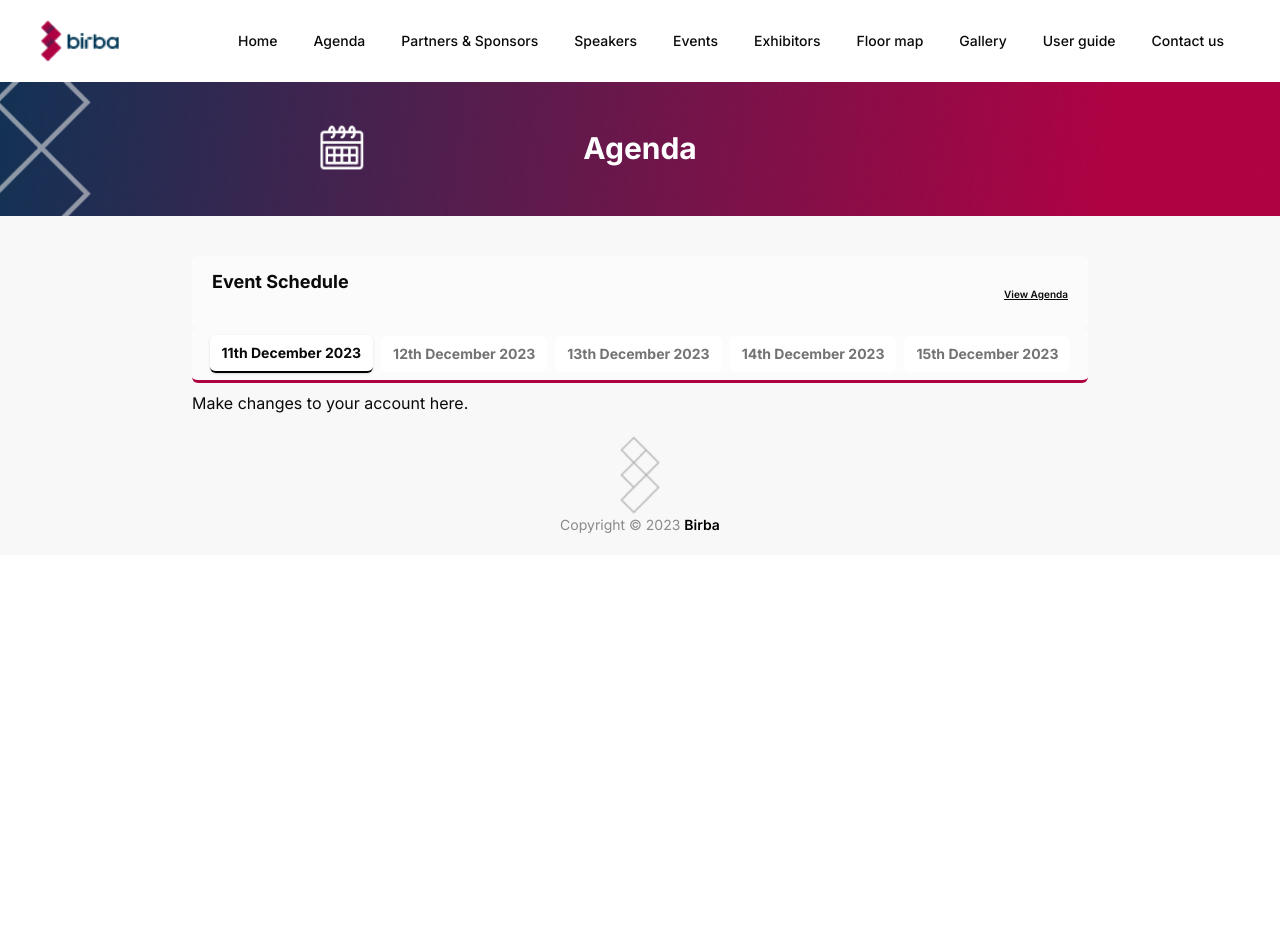
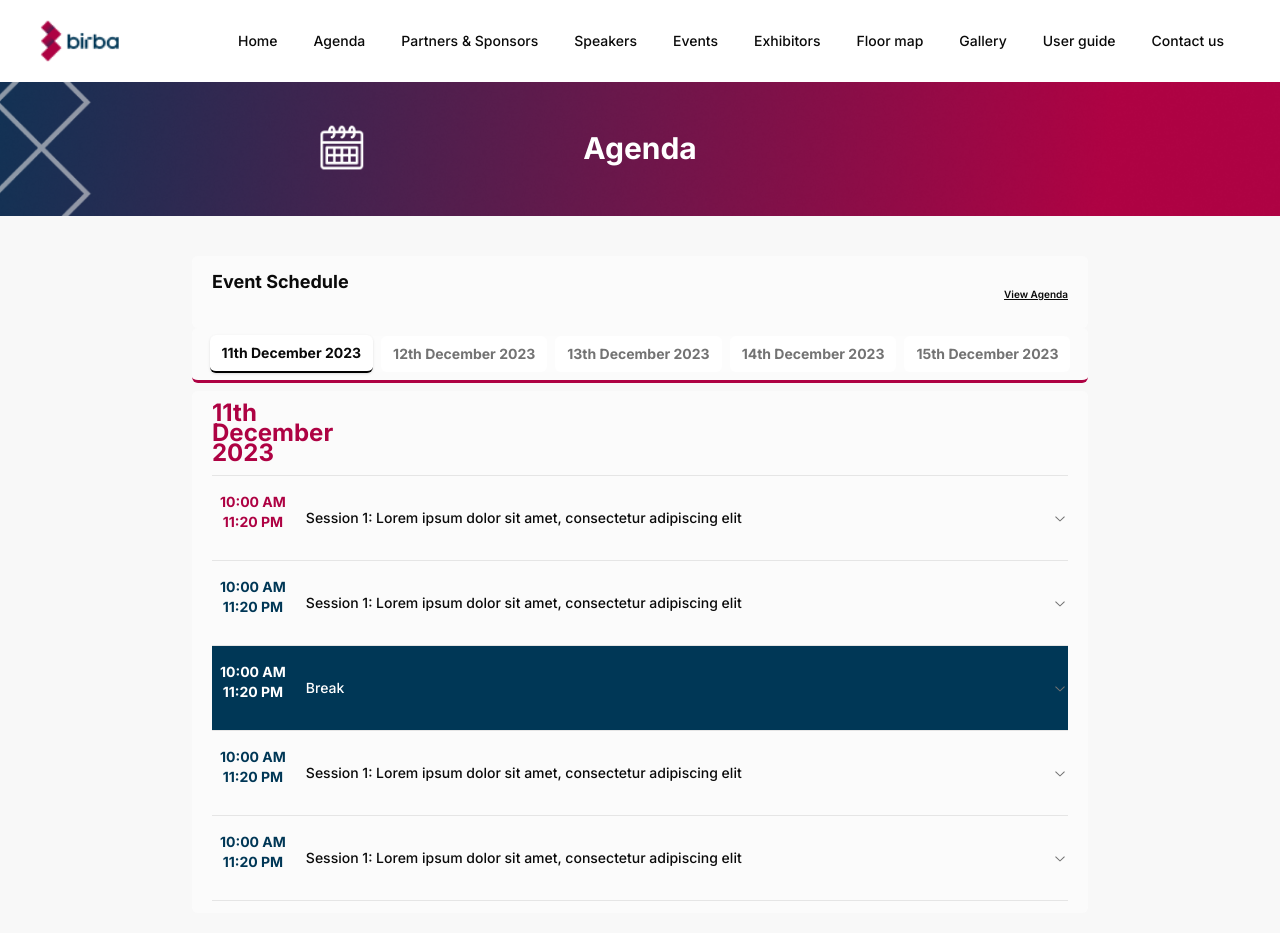
Before and after one commit to mohammad-ammad/birba, a Next.js app: page /agenda in a window 1280 px wide. Shown: the top 933 px of the page. Before the commit the page ends 800 px from the top, so only its background shows below. Built offline with nearby package versions, Linux system fonts and the light colour scheme.

Commit message:
agenda page

```diff
--- a/app/agenda/page.js
+++ b/app/agenda/page.js
@@ -1,5 +1,6 @@
 import Link from "next/link";
 import { Tabs, TabsContent, TabsList, TabsTrigger } from "@/components/ui/tabs";
+import AgendaAccordian from "@/components/AgendaAccordian";
 
 const bannerStyles = {
   backgroundImage: "url('/assets/r2.png')",
@@ -21,7 +22,7 @@ export default function Agenda() {
         <div className="text-3xl font-bold">Agenda</div>
       </div>
 
-      <section className="bg-[#f8f8f8] md:px-48 pt-10">
+      <section className="bg-[#f8f8f8] px-0 md:px-48 pt-10">
         <div>
           <div className="flex justify-between items-center px-5 py-3 rounded-md bg-[#fcfcfceb]">
             <h1 className="text-lg font-bold mb-5 text-center md:text-left">
@@ -36,30 +37,39 @@ export default function Agenda() {
 
           <div className="w-full">
             <Tabs defaultValue="11th December 2023" className="w-full">
-              <div style={borderBottom} className="bg-[#fcfcfceb] rounded-md px-5 py-2">
+              <div style={borderBottom} className="bg-[#fcfcfceb] rounded-md px-5 py-2 overflow-x-auto">
                 <TabsList className="w-full bg-[#fcfcfceb]">
-                  <TabsTrigger value="11th December 2023" className="w-52 bg-white mx-1 font-bold py-2 data-[state=active]:border-b-2 border-black">
+                  <TabsTrigger value="11th December 2023" className="w-52 bg-white my-1 mx-1 font-bold py-2 data-[state=active]:border-b-2 border-black">
                     11th December 2023
                   </TabsTrigger>
-                  <TabsTrigger value="12th December 2023" className="w-52 bg-white mx-1 font-bold py-2 data-[state=active]:border-b-2 border-black">
+                  <TabsTrigger value="12th December 2023" className="w-52 bg-white my-1 mx-1 font-bold py-2 data-[state=active]:border-b-2 border-black">
                     12th December 2023
                   </TabsTrigger>
-                  <TabsTrigger value="13th December 2023" className="w-52 bg-white mx-1 font-bold py-2 data-[state=active]:border-b-2 border-black">
+                  <TabsTrigger value="13th December 2023" className="w-52 bg-white my-1 mx-1 font-bold py-2 data-[state=active]:border-b-2 border-black">
                     13th December 2023
                   </TabsTrigger>
-                  <TabsTrigger value="14th December 2023" className="w-52 bg-white mx-1 font-bold py-2 data-[state=active]:border-b-2 border-black">
+                  <TabsTrigger value="14th December 2023" className="w-52 bg-white my-1 mx-1 font-bold py-2 data-[state=active]:border-b-2 border-black">
                     14th December 2023
                   </TabsTrigger>
-                  <TabsTrigger value="15th December 2023" className="w-52 bg-white mx-1 font-bold py-2 data-[state=active]:border-b-2 border-black">
+                  <TabsTrigger value="15th December 2023" className="w-52 bg-white my-1 mx-1 font-bold py-2 data-[state=active]:border-b-2 border-black">
                     15th December 2023
                   </TabsTrigger>
                 </TabsList>
               </div>
               <TabsContent value="11th December 2023">
-                Make changes to your account here.
+                <AgendaAccordian key={"11th December 2023"} date="11th December 2023"/>
               </TabsContent>
               <TabsContent value="12th December 2023">
-                Change your password here.
+                <AgendaAccordian key={"12th December 2023"} date="12th December 2023"/>
+              </TabsContent>
+              <TabsContent value="13th December 2023">
+                <AgendaAccordian key={"13th December 2023"} date="13th December 2023"/>
+              </TabsContent>
+              <TabsContent value="14th December 2023">
+                <AgendaAccordian key={"14th December 2023"} date="14th December 2023"/>
+              </TabsContent>
+              <TabsContent value="15th December 2023">
+                <AgendaAccordian key={"15th December 2023"} date="15th December 2023"/>
               </TabsContent>
             </Tabs>
           </div>
--- /dev/null
+++ b/components/AgendaAccordian.jsx
@@ -0,0 +1,106 @@
+import React from "react";
+import {
+  Accordion,
+  AccordionContent,
+  AccordionItem,
+  AccordionTrigger,
+} from "@/components/ui/accordion";
+
+const AgendaAccordian = ({ date }) => {
+  return (
+    <div className="bg-[#fcfcfceb] py-3 px-5 rounded-md">
+      <div className="text-[#AE0243] font-bold text-2xl leading-5 pb-3">
+        <h1>{date.slice(0, 4)}</h1>
+        <h1>{date.slice(4, 14)}</h1>
+        <h1>{date.slice(14, 18)}</h1>
+      </div>
+      <hr />
+      <div>
+        <Accordion type="single" collapsible>
+          <AccordionItem value="item-1">
+            <AccordionTrigger>
+                <div className="flex justify-start items-center gap-5 px-2">
+                    <div  className="text-[#AE0243] font-bold text-md leading-5 pb-3">
+                        <h1>10:00 AM</h1>
+                        <h1>11:20 PM</h1>
+                    </div>
+                    <div>
+                        <p className="text-md">Session 1: Lorem ipsum dolor sit amet, consectetur adipiscing elit</p>
+                    </div>
+                </div>
+            </AccordionTrigger>
+            <AccordionContent>
+              Yes. It adheres to the WAI-ARIA design pattern.
+            </AccordionContent>
+          </AccordionItem>
+          <AccordionItem value="item-2">
+            <AccordionTrigger>
+                <div className="flex justify-start items-center gap-5 px-2">
+                    <div  className="text-[#003756] font-bold text-md leading-5 pb-3">
+                        <h1>10:00 AM</h1>
+                        <h1>11:20 PM</h1>
+                    </div>
+                    <div>
+                        <p className="text-md">Session 1: Lorem ipsum dolor sit amet, consectetur adipiscing elit</p>
+                    </div>
+                </div>
+            </AccordionTrigger>
+            <AccordionContent>
+              Yes. It adheres to the WAI-ARIA design pattern.
+            </AccordionContent>
+          </AccordionItem>
+          <AccordionItem value="item-3" className="bg-[#003756]">
+            <AccordionTrigger>
+                <div className="flex justify-start items-center gap-5 px-2">
+                    <div  className="text-white font-bold text-md leading-5 pb-3">
+                        <h1>10:00 AM</h1>
+                        <h1>11:20 PM</h1>
+                    </div>
+                    <div>
+                        <p className="text-md text-white text-center">Break</p>
+                    </div>
+                </div>
+            </AccordionTrigger>
+            <AccordionContent>
+              Yes. It adheres to the WAI-ARIA design pattern.
+            </AccordionContent>
+          </AccordionItem>
+          <AccordionItem value="item-4">
+            <AccordionTrigger>
+                <div className="flex justify-start items-center gap-5 px-2">
+                    <div  className="text-[#003756] font-bold text-md leading-5 pb-3">
+                        <h1>10:00 AM</h1>
+                        <h1>11:20 PM</h1>
+                    </div>
+                    <div>
+                        <p className="text-md">Session 1: Lorem ipsum dolor sit amet, consectetur adipiscing elit</p>
+                    </div>
+                </div>
+            </AccordionTrigger>
+            <AccordionContent>
+              Yes. It adheres to the WAI-ARIA design pattern.
+            </AccordionContent>
+          </AccordionItem>
+          <AccordionItem value="item-5">
+            <AccordionTrigger>
+                <div className="flex justify-start items-center gap-5 px-2">
+                    <div  className="text-[#003756] font-bold text-md leading-5 pb-3">
+                        <h1>10:00 AM</h1>
+                        <h1>11:20 PM</h1>
+                    </div>
+                    <div>
+                        <p className="text-md">Session 1: Lorem ipsum dolor sit amet, consectetur adipiscing elit</p>
+                    </div>
+                </div>
+            </AccordionTrigger>
+            <AccordionContent>
+              Yes. It adheres to the WAI-ARIA design pattern.
+            </AccordionContent>
+          </AccordionItem>
+        </Accordion>
+      </div>
+    </div>
+  );
+};
+
+export default AgendaAccordian;
--- /dev/null
+++ b/components/ui/accordion.jsx
@@ -0,0 +1,43 @@
+"use client"
+
+import * as React from "react"
+import * as AccordionPrimitive from "@radix-ui/react-accordion"
+import { ChevronDownIcon } from "@radix-ui/react-icons"
+
+import { cn } from "@/lib/utils"
+
+const Accordion = AccordionPrimitive.Root
+
+const AccordionItem = React.forwardRef(({ className, ...props }, ref) => (
+  <AccordionPrimitive.Item ref={ref} className={cn("border-b", className)} {...props} />
+))
+AccordionItem.displayName = "AccordionItem"
+
+const AccordionTrigger = React.forwardRef(({ className, children, ...props }, ref) => (
+  <AccordionPrimitive.Header className="flex">
+    <AccordionPrimitive.Trigger
+      ref={ref}
+      className={cn(
+        "flex flex-1 items-center justify-between py-4 text-sm font-medium transition-all hover:underline [&[data-state=open]>svg]:rotate-180",
+        className
+      )}
+      {...props}>
+      {children}
+      <ChevronDownIcon
+        className="h-4 w-4 shrink-0 text-muted-foreground transition-transform duration-200" />
+    </AccordionPrimitive.Trigger>
+  </AccordionPrimitive.Header>
+))
+AccordionTrigger.displayName = AccordionPrimitive.Trigger.displayName
+
+const AccordionContent = React.forwardRef(({ className, children, ...props }, ref) => (
+  <AccordionPrimitive.Content
+    ref={ref}
+    className="overflow-hidden text-sm data-[state=closed]:animate-accordion-up data-[state=open]:animate-accordion-down"
+    {...props}>
+    <div className={cn("pb-4 pt-0", className)}>{children}</div>
+  </AccordionPrimitive.Content>
+))
+AccordionContent.displayName = AccordionPrimitive.Content.displayName
+
+export { Accordion, AccordionItem, AccordionTrigger, AccordionContent }
--- a/package.json
+++ b/package.json
@@ -10,6 +10,7 @@
   },
   "dependencies": {
     "@heroicons/react": "^2.0.18",
+    "@radix-ui/react-accordion": "^1.1.2",
     "@radix-ui/react-icons": "^1.3.0",
     "@radix-ui/react-menubar": "^1.0.4",
     "@radix-ui/react-navigation-menu": "^1.1.4",
```
Also changed, not shown: 1 other file (tests, documents, lock files or other folders).
